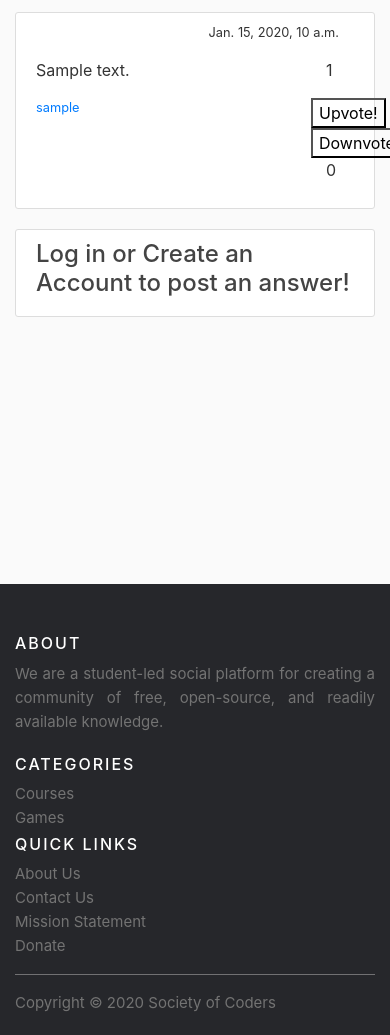
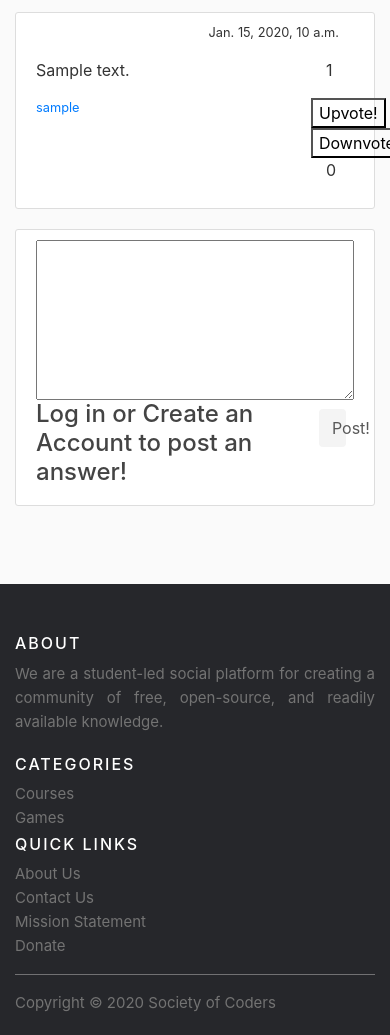
Before and after one commit to nathanielCherian/socSite, a Django app: a page that uses soc_site/templates/discussions/view.html in a window 390 px wide; the page is wider, and only the part inside the window is pictured. Shown: the part 365-1400 px from the top of that part. Run offline with Django 3.2, Linux system fonts and the light colour scheme; tables that the repository leaves empty hold one stand-in row (values such as "Sample post"); data that the repository does not hold is empty; some libraries are stand-ins or nearby versions.

Commit message:
responsive media-body

```diff
--- a/soc_site/templates/discussions/view.html
+++ b/soc_site/templates/discussions/view.html
@@ -92,6 +92,11 @@
 #response_content{
   width: 100%;
 }
+
+.rp-c a{
+  color: inherit;
+}
+
 
 </style>
 
@@ -189,7 +194,7 @@
 
 
   <article class="media content-section">
-    <div class="media-body">
+    <div class="media-body rp-c">
 
       {% if user.is_authenticated %}
       <form method="POST" enctype="multipart/form-data">
@@ -200,7 +205,11 @@
     </form>
     {% else %}
 
-    <h4>Log in or Create an Account to post an answer!</h4>
+    <textarea style="width: 100%; height: 10rem"></textarea>
+
+    <button class="btn disabled" style="margin-top: 1vh; width: 7vw; float: right; margin-right: 2vw;">Post!</button>
+
+    <h4><a href="{% url 'login' %}?next={% url 'view_question' question.slug %}">Log in</a> or <a href="{% url 'register' %}">Create an Account</a> to post an answer!</h4>
 
     {% endif %}
 
--- a/soc_site/templates/snippets/question_display.html
+++ b/soc_site/templates/snippets/question_display.html
@@ -2,7 +2,7 @@
 
 <article class="media content-section" style="min-height: 21vh;">
 
-    <div class="media-body">
+    <div class="media-body" style="cursor: pointer;">
 
       <div class="row">
 
```
Also changed, not shown: soc_site/templates/account/my_discussions.html (+9 -0 lines), soc_site/templates/account/saved_drafts.html (+10 -0 lines), soc_site/templates/account/view_profile.html (+9 -0 lines), soc_site/templates/discussions/board.html (+12 -0 lines), soc_site/templates/feed/home.html (+10 -0 lines), soc_site/templates/feed/posts_by_tag.html (+11 -0 lines), soc_site/templates/feed/questions_by_tag.html (+11 -0 lines), soc_site/templates/snippets/post_display.html (+11 -3 lines).
